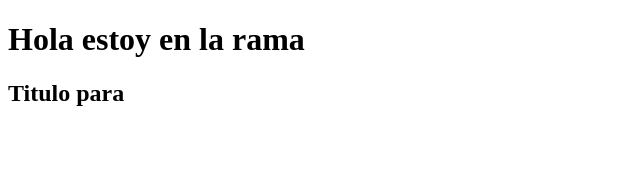
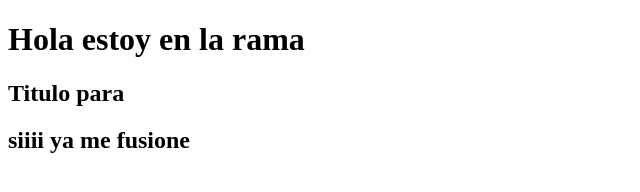
Before and after one commit to ivangaris/primer_repo2022, a plain HTML site: page seccion-pruebas.html in a window 1280 px wide. Shown: the whole page, without its empty margins (0-640 px from the left). Drawn offline with Linux system fonts and the light colour scheme.

Commit message:
dejame moverme

```diff
--- a/seccion-pruebas.html
+++ b/seccion-pruebas.html
@@ -10,5 +10,7 @@
     <h1>Hola estoy en la rama</h1>
 
     <h2> Titulo para</h2>
+
+    <h2>siiii ya me fusione</h2>
 </body>
 </html>
```
